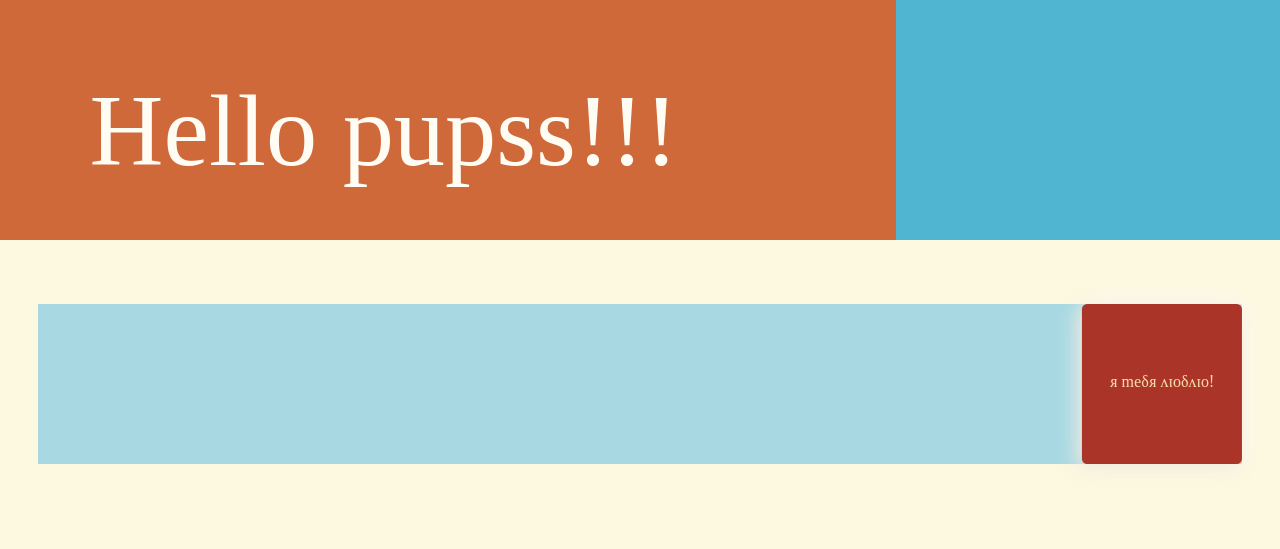
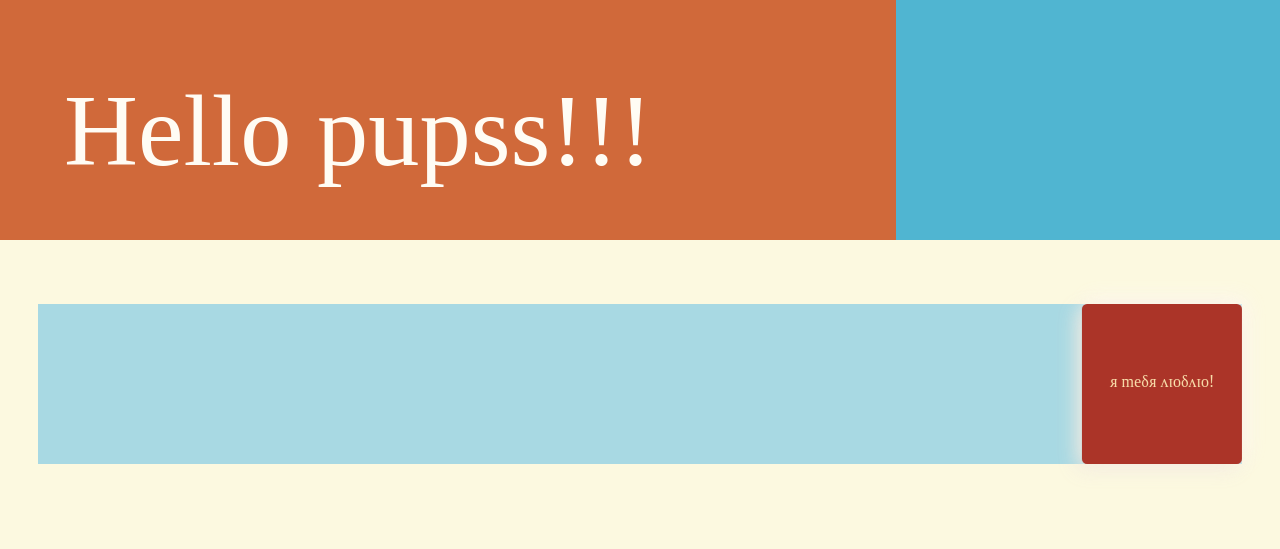
Before and after one commit to Yulyashka6/safarrr, a plain HTML site: page index.html in a window 1280 px wide. Shown: the top 549 px of the page. Drawn offline with Linux system fonts and the light colour scheme; a web font is replaced by a local one.

Commit message:
Update style.css

```diff
--- a/css/style.css
+++ b/css/style.css
@@ -75,7 +75,7 @@ body{
   height: 100%;
   position:absolute;
   background-color: #D0693A;
-  padding-left:7vw;
+  padding-left:5vw;
 }
 .block1__title{
   font-size: 8vw;
```
